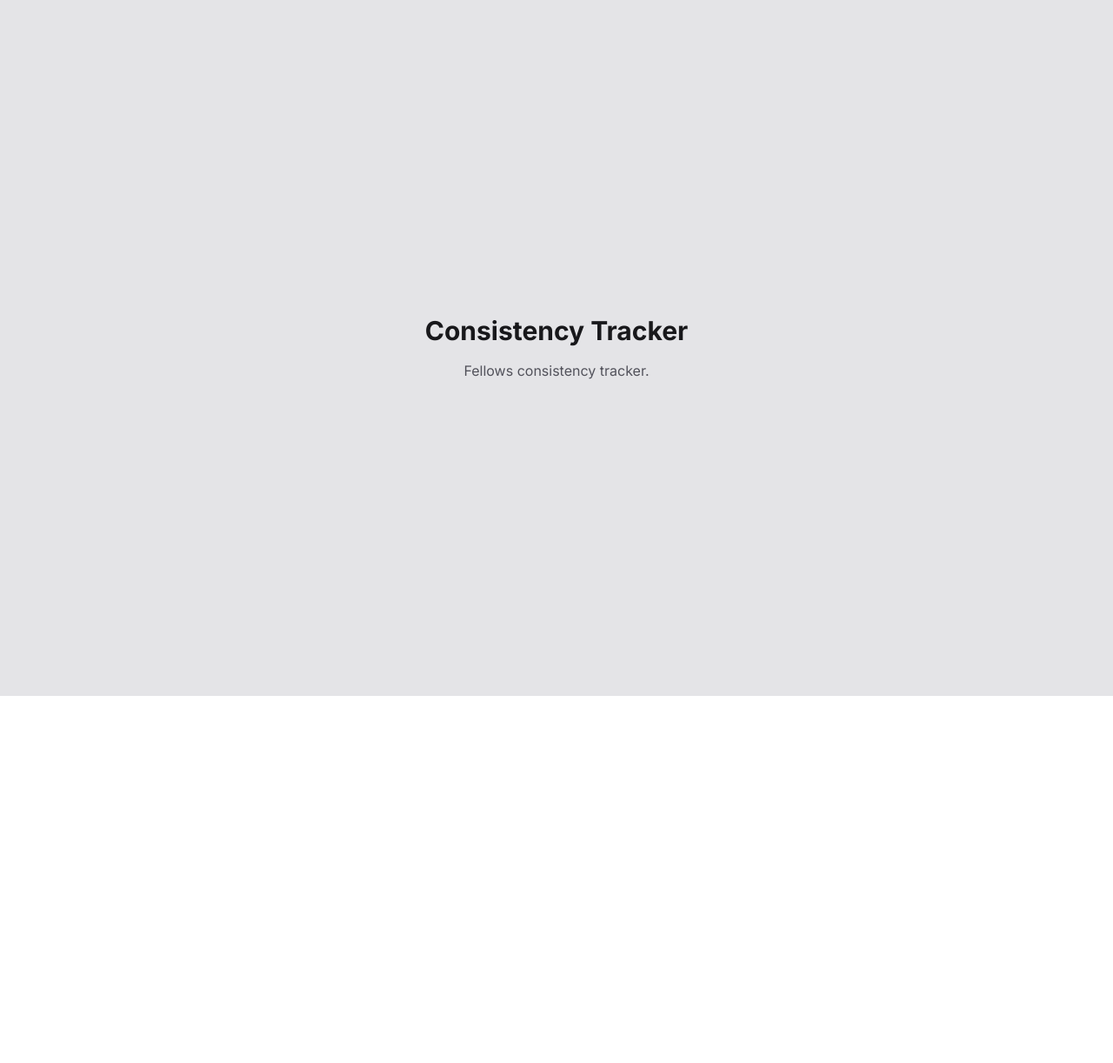
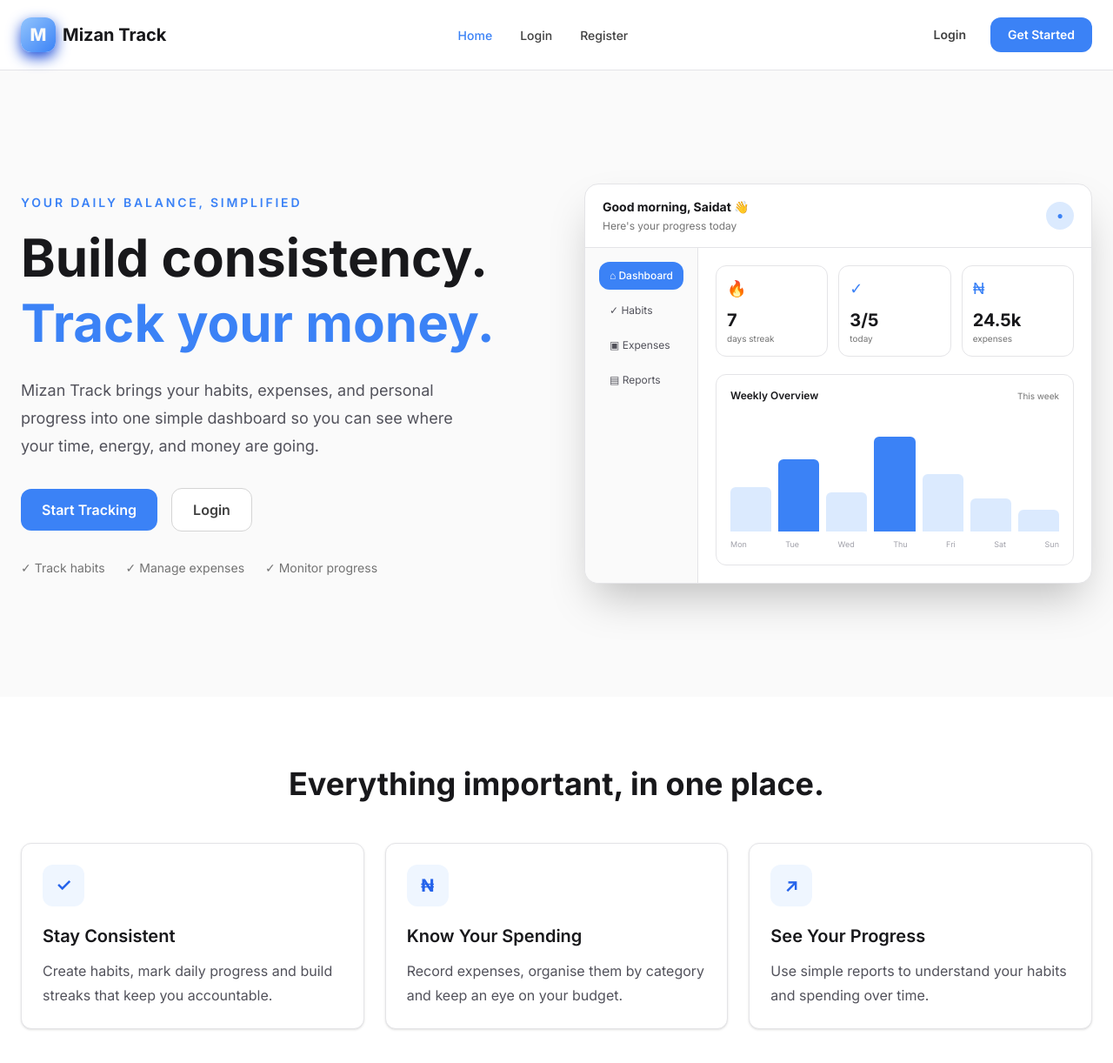
Before and after one commit to iotb-tech/mizan-track, a Next.js app: page / in a window 1280 px wide. Shown: the top 1222 px of the page at 87% size. Before the commit the page ends 800 px from the top, so only its background shows below. Built offline with nearby package versions, Linux system fonts and the light colour scheme.

Commit message:
feature/landing-page

```diff
--- a/src/app/lib/supabase/middleware.ts
+++ b/src/app/lib/supabase/middleware.ts
@@ -2,7 +2,7 @@ import { NextResponse, type NextRequest } from "next/server";
 import { createServerClient } from "@supabase/ssr";
 import { env } from "../env";
 
-const PUBLIC_PATHS = ['/login', '/auth', '/register', "/welcome"];
+const PUBLIC_PATHS = ['/', '/login', '/auth', '/register', '/welcome'];
 
 export async function updateSession(request: NextRequest) {
     let response = NextResponse.next({request});
--- a/src/app/page.tsx
+++ b/src/app/page.tsx
@@ -1,20 +1,13 @@
-import { Button } from "@/component";
-import Link from "next/link";
+import { NavBar } from "@/component/nav-bar";
+import { Hero } from "@/component/hero";
+import { Features } from "@/component/features";
 
 export default function Home() {
   return (
-    <main className="min-h-screen bg-neutral-200">
-      <div className="flex min-h-screen flex-col items-center justify-center mx-auto px-4 py-16">
-        <h1 className="text-3xl font-bold text-neutral-900">
-          Consistency Tracker
-        </h1>
-        <p className="mt-4 text-neutral-600">
-          Fellows consistency tracker.
-        </p>
-        <div>
-
-        </div>
-      </div>
+    <main className="min-h-screen">
+      <NavBar />
+      <Hero />
+      <Features/>
     </main>
   );
 }
--- /dev/null
+++ b/src/component/features.tsx
@@ -0,0 +1,68 @@
+export function Features() {
+  return (
+    <section className="bg-white px-6 py-20">
+      <div className="mx-auto max-w-7xl">
+
+        {/* Section heading */}
+        <div className="mb-12 text-center">
+          <h2 className="text-3xl font-bold text-neutral-900 sm:text-4xl">
+            Everything important, in one place.
+          </h2>
+        </div>
+
+        {/* Feature cards */}
+        <div className="grid gap-6 md:grid-cols-3">
+
+          {/* Stay Consistent */}
+          <div className="rounded-lg border border-neutral-200 bg-white p-6 shadow-sm">
+            <div className="mb-5 flex h-12 w-12 items-center justify-center rounded-lg bg-primary-50 text-xl font-bold text-primary-600">
+              ✓
+            </div>
+
+            <h3 className="text-xl font-semibold text-neutral-900">
+              Stay Consistent
+            </h3>
+
+            <p className="mt-3 leading-7 text-neutral-600">
+              Create habits, mark daily progress and build streaks that keep
+              you accountable.
+            </p>
+          </div>
+
+          {/* Know Your Spending */}
+          <div className="rounded-lg border border-neutral-200 bg-white p-6 shadow-sm">
+            <div className="mb-5 flex h-12 w-12 items-center justify-center rounded-lg bg-primary-50 text-xl font-bold text-primary-600">
+              ₦
+            </div>
+
+            <h3 className="text-xl font-semibold text-neutral-900">
+              Know Your Spending
+            </h3>
+
+            <p className="mt-3 leading-7 text-neutral-600">
+              Record expenses, organise them by category and keep an eye on
+              your budget.
+            </p>
+          </div>
+
+          {/* See Your Progress */}
+          <div className="rounded-lg border border-neutral-200 bg-white p-6 shadow-sm">
+            <div className="mb-5 flex h-12 w-12 items-center justify-center rounded-lg bg-primary-50 text-xl font-bold text-primary-600">
+              ↗
+            </div>
+
+            <h3 className="text-xl font-semibold text-neutral-900">
+              See Your Progress
+            </h3>
+
+            <p className="mt-3 leading-7 text-neutral-600">
+              Use simple reports to understand your habits and spending over
+              time.
+            </p>
+          </div>
+
+        </div>
+      </div>
+    </section>
+  );
+}
--- a/src/component/hero.tsx
+++ b/src/component/hero.tsx
@@ -1,28 +1,178 @@
 import Link from "next/link";
-import { Button } from ".";
 
-export function Hero(){
-    return (
-      <div className="hero bg-primary-100">
-        <div>
-          <span>YOUR DAILY BALANCE, SIMPLIFIED</span>
-          <h1>
-            Build consistency. <span>Track your money.</span>
+export function Hero() {
+  return (
+    <section className="bg-neutral-50">
+      <div className="mx-auto grid min-h-[calc(100vh-5rem)] max-w-7xl items-center gap-12 px-6 py-16 lg:grid-cols-2 lg:gap-16">
+
+      {/*left side of our hero page*/}
+        <div className="max-w-xl">
+          <span className="mb-4 inline-block text-sm font-semibold uppercase tracking-[0.2em] text-primary-500">
+            Your daily balance, simplified
+          </span>
+
+          <h1 className="text-4xl font-bold leading-tight text-neutral-900 sm:text-5xl lg:text-6xl">
+            Build consistency.
+            <span className="block text-primary-500">
+              Track your money.
+            </span>
           </h1>
-          <p>
-            Mizan Track brings your habits, expenses and personal progress into
-            one simple dashboard—so you can see where your time, energy and
-            money are going.
+
+          <p className="mt-6 max-w-lg text-lg leading-8 text-neutral-600">
+            Mizan Track brings your habits, expenses, and personal progress
+            into one simple dashboard so you can see where your time, energy,
+            and money are going.
           </p>
 
-          <div className="flex gap-5">
-            <Button variant="primary">
-                <Link href="/register" >Start tracking</Link>
-            </Button>
-            <Button variant="muted">Sign in</Button>
+          <div className="mt-8 flex flex-wrap items-center gap-4">
+            <Link
+              href="/register"
+              className="rounded-lg bg-primary-500 px-6 py-3 font-semibold text-white transition hover:opacity-90"
+            >
+              Start Tracking
+            </Link>
+
+            <Link
+              href="/login"
+              className="rounded-lg border border-neutral-300 bg-white px-6 py-3 font-semibold text-neutral-700 transition hover:border-primary-500 hover:text-primary-500"
+            >
+              Login
+            </Link>
+          </div>
+
+          <div className="mt-8 flex flex-wrap gap-6 text-sm text-neutral-500">
+            <span>✓ Track habits</span>
+            <span>✓ Manage expenses</span>
+            <span>✓ Monitor progress</span>
           </div>
         </div>
-        <div></div>
+
+        {/* Right side of our hero page */}
+        <div className="relative hidden lg:block">
+          <div className="overflow-hidden rounded-2xl border border-neutral-200 bg-white shadow-2xl">
+
+            {/* Mini dashboard header */}
+            <div className="flex items-center justify-between border-b border-neutral-200 px-5 py-4">
+              <div>
+                <p className="text-sm font-bold text-neutral-900">
+                  Good morning, Saidat 👋
+                </p>
+                <p className="mt-1 text-xs text-neutral-500">
+                  Here&apos;s your progress today
+                </p>
+              </div>
+
+              <div className="flex h-8 w-8 items-center justify-center rounded-full bg-primary-100">
+                <span className="text-xs text-primary-500">●</span>
+              </div>
+            </div>
+
+            <div className="flex min-h-330px">
+
+              {/* Mini sidebar */}
+              <aside className="w-150px border-r border-neutral-200 bg-neutral-50 p-4">
+                <div className="space-y-2 text-xs">
+
+                  <div className="rounded-lg bg-primary-500 px-3 py-2 font-medium text-white">
+                    ⌂ Dashboard
+                  </div>
+
+                  <div className="rounded-lg px-3 py-2 text-neutral-600">
+                    ✓ Habits
+                  </div>
+
+                  <div className="rounded-lg px-3 py-2 text-neutral-600">
+                    ▣ Expenses
+                  </div>
+
+                  <div className="rounded-lg px-3 py-2 text-neutral-600">
+                    ▤ Reports
+                  </div>
+
+                </div>
+              </aside>
+
+              {/* Mini dashboard content */}
+              <div className="flex-1 p-5">
+
+                {/* Summary cards */}
+                <div className="grid grid-cols-3 gap-3">
+
+                  <div className="rounded-xl border border-neutral-200 bg-white p-3">
+                    <div className="text-lg">🔥</div>
+                    <p className="mt-2 text-xl font-bold text-neutral-900">
+                      7
+                    </p>
+                    <p className="text-[10px] text-neutral-500">
+                      days streak
+                    </p>
+                  </div>
+
+                  <div className="rounded-xl border border-neutral-200 bg-white p-3">
+                    <div className="text-lg text-primary-500">✓</div>
+                    <p className="mt-2 text-xl font-bold text-neutral-900">
+                      3/5
+                    </p>
+                    <p className="text-[10px] text-neutral-500">
+                      today
+                    </p>
+                  </div>
+
+                  <div className="rounded-xl border border-neutral-200 bg-white p-3">
+                    <div className="text-lg text-primary-500">₦</div>
+                    <p className="mt-2 text-xl font-bold text-neutral-900">
+                      24.5k
+                    </p>
+                    <p className="text-[10px] text-neutral-500">
+                      expenses
+                    </p>
+                  </div>
+
+                </div>
+
+                {/* Mini chart */}
+                <div className="mt-5 rounded-xl border border-neutral-200 p-4">
+
+                  <div className="flex items-center justify-between">
+                    <p className="text-xs font-semibold text-neutral-900">
+                      Weekly Overview
+                    </p>
+
+                    <span className="text-[10px] text-neutral-500">
+                      This week
+                    </span>
+                  </div>
+
+                  <div className="mt-5 flex h-32 items-end justify-between gap-2">
+                    <div className="h-[40%] w-full rounded-t-md bg-primary-100" />
+                    <div className="h-[65%] w-full rounded-t-md bg-primary-500" />
+                    <div className="h-[35%] w-full rounded-t-md bg-primary-100" />
+                    <div className="h-[85%] w-full rounded-t-md bg-primary-500" />
+                    <div className="h-[52%] w-full rounded-t-md bg-primary-100" />
+                    <div className="h-[30%] w-full rounded-t-md bg-primary-100" />
+                    <div className="h-[20%] w-full rounded-t-md bg-primary-100" />
+                  </div>
+
+                  <div className="mt-2 flex justify-between text-[9px] text-neutral-400">
+                    <span>Mon</span>
+                    <span>Tue</span>
+                    <span>Wed</span>
+                    <span>Thu</span>
+                    <span>Fri</span>
+                    <span>Sat</span>
+                    <span>Sun</span>
+                  </div>
+
+                </div>
+
+              </div>
+            </div>
+          </div>
+
+          {/* Decorative background element */}
+          <div className="absolute -bottom-6 -right-6 -z-10 h-32 w-32 rounded-full bg-primary-100 blur-2xl" />
+        </div>
       </div>
-    );
+    </section>
+  );
 }
--- a/src/component/nav-bar.tsx
+++ b/src/component/nav-bar.tsx
@@ -1,54 +1,70 @@
 "use client";
+
 import Link from "next/link";
 import { usePathname } from "next/navigation";
 import { LogoM } from ".";
 
-
 type Linkprop = {
   name: string;
   href: string;
-  id: string;
 };
 
 export const links: Linkprop[] = [
-  { name: "Home", href: "/welcome", id: crypto.randomUUID() },
+  { name: "Home", href: "/", id: crypto.randomUUID() },
   { name: "Login", href: "/login", id: crypto.randomUUID() },
   { name: "Register", href: "/register", id: crypto.randomUUID() },
 ];
-export function NavBar(){
-    const pathname = usePathname();
-    return (
-      <nav>
-        <div>
-          <ul className="flex gap-10">
-            {links.map((link) => (
-              <li
-                key={link.id}
-                className={`font-semibold ${pathname === link.href ? "border-b-2" : ""} border-b-primary-500`}
-              >
-                <Link href={link.href}>{link.name}</Link>
-              </li>
-            ))}
-          </ul>
-        </div>
-      </nav>
-    );
-}
 
-export function DashboardNav({name}: {name:string}){
+export function NavBar() {
+  const pathname = usePathname();
 
   return (
-    <header className="flex items-center gap-4 px-6 borber-b border-b-neutral-900 py-2 h-[4rem]">
-      <Link href="/dashboard">
-        <div className="flex gap-4 items-center ">
-        <LogoM />
-          <p className="text-2xl mt-4 font-medium">Dashboard</p>
+    <nav className="w-full border-b border-neutral-200 bg-white">
+      <div className="mx-auto flex h-20 max-w-7xl items-center justify-between px-6">
+
+        {/* Logo */}
+        <Link href="/" className="flex items-center gap-2">
+          <LogoM />
+          <span className="text-xl font-bold text-neutral-900">
+            Mizan Track
+          </span>
+        </Link>
+
+        {/* Navigation Links */}
+        <ul className="hidden items-center gap-8 md:flex">
+          {links.map((link) => (
+            <li key={link.name}>
+              <Link
+                href={link.href}
+                className={`text-sm font-medium transition-colors hover:text-primary-500 ${
+                  pathname === link.href
+                    ? "text-primary-500"
+                    : "text-neutral-700"
+                }`}
+              >
+                {link.name}
+              </Link>
+            </li>
+          ))}
+        </ul>
+
+        {/* Authentication Buttons */}
+        <div className="flex items-center gap-3">
+          <Link
+            href="/login"
+            className="hidden rounded-lg px-4 py-2 text-sm font-semibold text-neutral-700 transition hover:text-primary-500 sm:block"
+          >
+            Login
+          </Link>
+
+          <Link
+            href="/register"
+            className="rounded-lg bg-primary-500 px-5 py-2.5 text-sm font-semibold text-white transition hover:opacity-90"
+          >
+            Get Started
+          </Link>
         </div>
-      </Link>
-      <div className="flex-1" />
-      <span className="text-xs text-neutral-800">{name}</span>
-
-    </header>
+      </div>
+    </nav>
   );
-
 }
```
